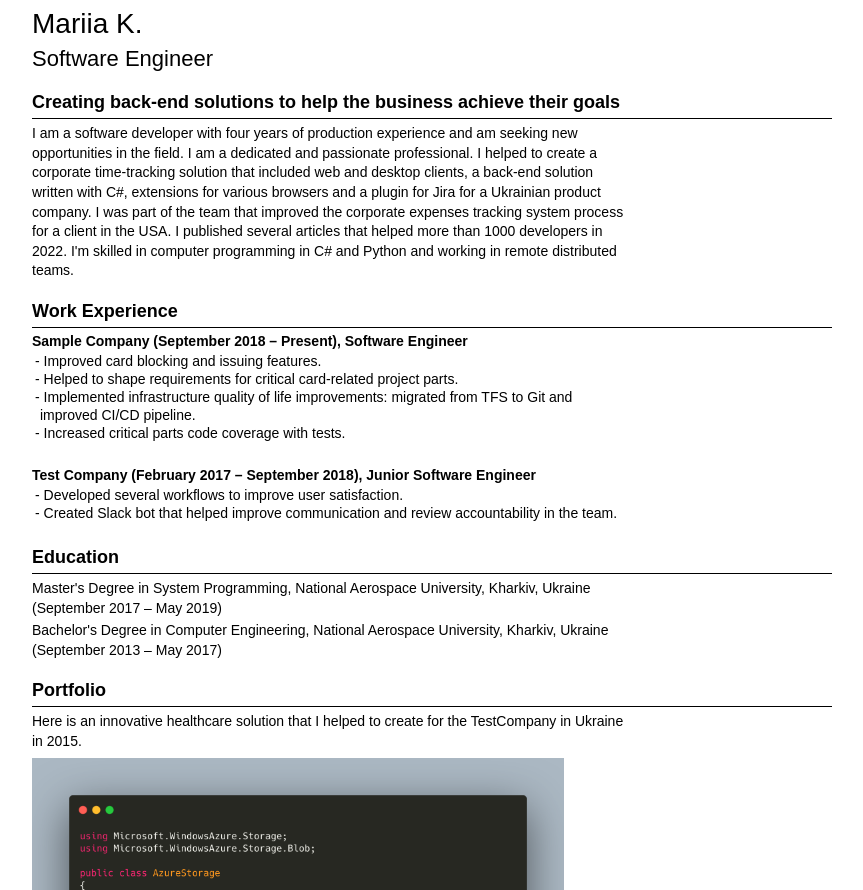
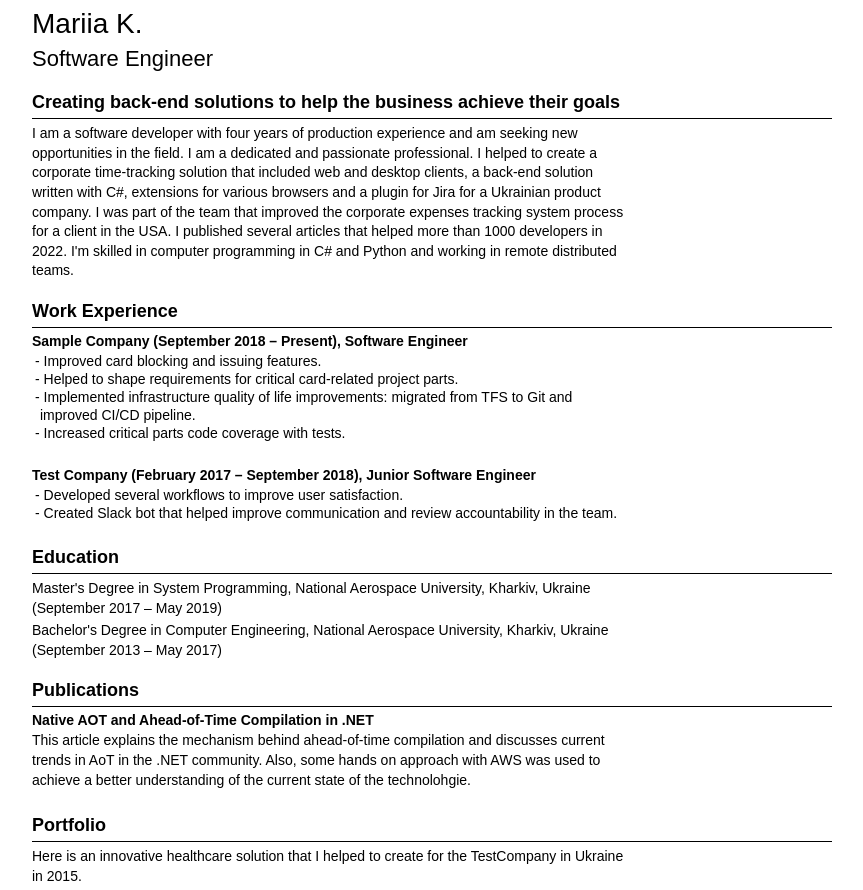
Before and after one commit to flerka/portfolio-coursera, a plain HTML site: page index.html in a window 1280 px wide. Shown: the top 890 px of the page, without its empty margins (208-1071 px from the left). Drawn offline with Linux system fonts and the light colour scheme.

Commit message:
add publications

```diff
--- a/index.html
+++ b/index.html
@@ -66,6 +66,19 @@
         </div>
         <div class="block">
             <div class="block-header">
+                <h3>Publications</h3>
+            </div>
+            <div class="block-content">
+                <div class="work-item">
+                    <div class="work-item-title">Native AOT and Ahead-of-Time Compilation in .NET</div>
+                    <div class="work-item-responsibilities">
+                        <p>This article explains the mechanism behind ahead-of-time compilation and discusses current trends in AoT in the .NET community. Also, some hands on approach with AWS was used to achieve a better understanding of the current state of the technolohgie.</p>
+                    </div>
+                </div>
+            </div>
+        </div>
+        <div class="block">
+            <div class="block-header">
                 <h3>Portfolio</h3>
             </div>
             <div class="block-content">
```
